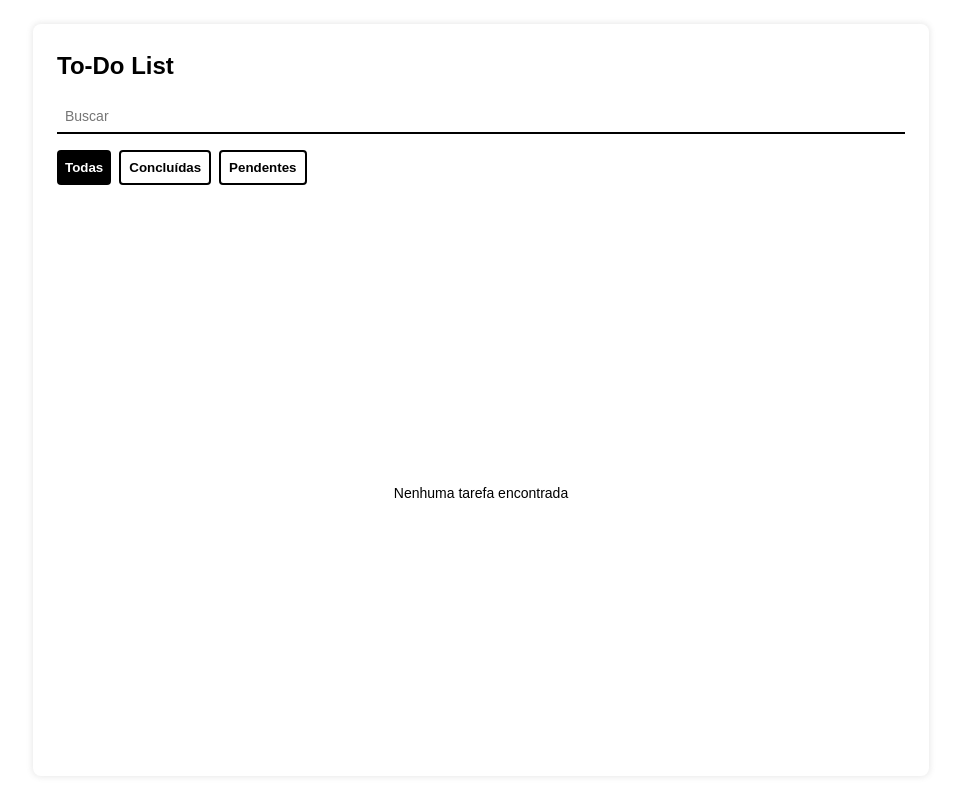
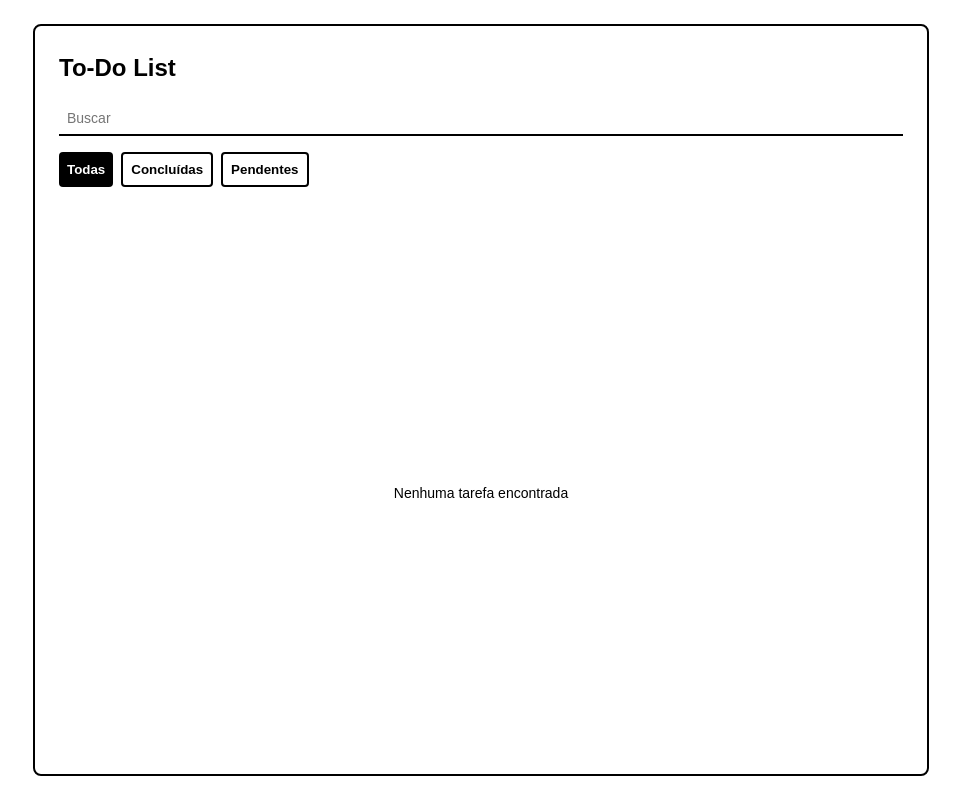
Before and after one commit to felipe-coletti/to-do-list, a React (Vite) app: page / in a window 1280 px wide. Shown: the whole page, without its empty margins (159-1120 px from the left). Built offline with nearby package versions, Linux system fonts and the light colour scheme; some icons are missing.

Commit message:
style: remove box-shadow from content and adjust border properties

```diff
--- a/src/App.module.css
+++ b/src/App.module.css
@@ -10,7 +10,7 @@
 .content {
 	background-color: var(--color-background);
 	border-radius: 0.5rem;
-	box-shadow: 0 0 5px 2px var(--color-shadow);
+	border: 2px solid var(--color-foreground);
 	display: flex;
 	flex-direction: column;
 	height: 100%;
@@ -59,6 +59,6 @@
 	}
 
 	.content {
-		box-shadow: none;
+		border: none;
 	}
 }
--- a/src/index.css
+++ b/src/index.css
@@ -3,7 +3,6 @@
 	--color-background: #fff;
 	--color-foreground: #000;
 	--color-hover: #00000010;
-	--color-shadow: #75757520;
 }
 
 * {
```
